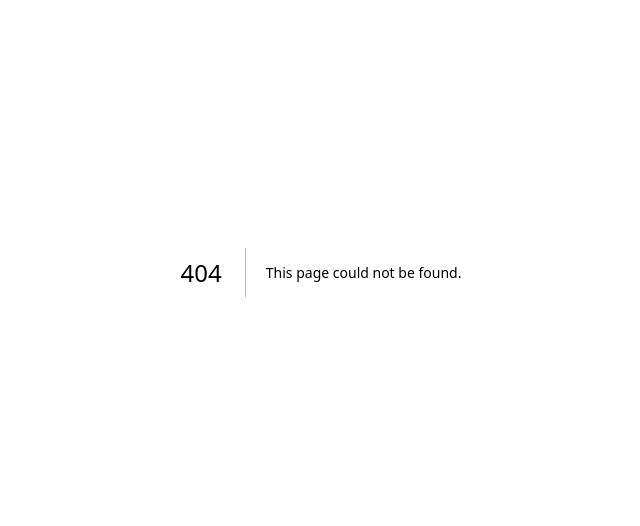
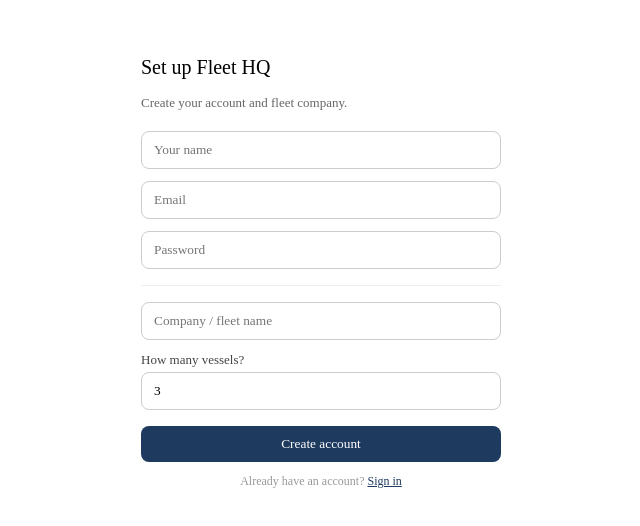
Before and after one commit to ClintonH99/nautical-ops-fleet-hq, a Next.js app: page /signup in a window 1280 px wide. Before the commit this address had no page. Shown: the part 128-654 px from the top of the page, without its empty margins (319-959 px from the left). Built offline with nearby package versions, Linux system fonts and the light colour scheme; no server answers.

Commit message:
Add Fleet HQ signup page with account, profile, and company creation

```diff
--- /dev/null
+++ b/app/signup/page.tsx
@@ -0,0 +1,106 @@
+'use client';
+
+import { useState } from 'react';
+import { useRouter } from 'next/navigation';
+import { supabase } from '@/lib/supabase';
+
+export default function SignupPage() {
+  const router = useRouter();
+  const [email, setEmail] = useState('');
+  const [password, setPassword] = useState('');
+  const [name, setName] = useState('');
+  const [companyName, setCompanyName] = useState('');
+  const [vesselCount, setVesselCount] = useState(3);
+  const [error, setError] = useState('');
+  const [loading, setLoading] = useState(false);
+
+  const handleSignup = async (e: React.FormEvent) => {
+    e.preventDefault();
+    setError('');
+    setLoading(true);
+
+    const { data: authData, error: authError } = await supabase.auth.signUp({
+      email,
+      password,
+    });
+
+    if (authError || !authData.user) {
+      setError(authError?.message ?? 'Failed to create account.');
+      setLoading(false);
+      return;
+    }
+
+    // Fleet HQ subscription holders aren't vessel crew, so position/department
+    // are set to placeholders — these columns exist for the mobile app's
+    // crew org-chart and don't cleanly apply here.
+    const { error: profileError } = await supabase.from('users').insert({
+      id: authData.user.id,
+      email,
+      name,
+      position: 'Fleet Manager',
+      department: 'BRIDGE',
+    });
+
+    if (profileError) {
+      setError('Account created, but profile setup failed: ' + profileError.message);
+      setLoading(false);
+      return;
+    }
+
+    const companyRes = await fetch('/api/companies', {
+      method: 'POST',
+      headers: { 'Content-Type': 'application/json' },
+      body: JSON.stringify({
+        userId: authData.user.id,
+        companyName,
+        vesselLimit: vesselCount,
+      }),
+    });
+
+    if (!companyRes.ok) {
+      const data = await companyRes.json();
+      setError('Account created, but company setup failed: ' + data.error);
+      setLoading(false);
+      return;
+    }
+
+    router.push('/dashboard');
+  };
+
+  return (
+    <div style={{ minHeight: '100vh', display: 'flex', alignItems: 'center', justifyContent: 'center' }}>
+      <form
+        onSubmit={handleSignup}
+        style={{ width: '360px', display: 'flex', flexDirection: 'column', gap: '12px' }}
+      >
+        <h1 style={{ fontSize: '20px', fontWeight: 500, marginBottom: '4px' }}>Set up Fleet HQ</h1>
+        <p style={{ fontSize: '13px', color: '#666', marginBottom: '8px' }}>
+          Create your account and fleet company.
+        </p>
+
+        <input type="text" placeholder="Your name" value={name} onChange={(e) => setName(e.target.value)} required style={{ padding: '10px 12px', border: '1px solid #ccc', borderRadius: '8px' }} />
+        <input type="email" placeholder="Email" value={email} onChange={(e) => setEmail(e.target.value)} required style={{ padding: '10px 12px', border: '1px solid #ccc', borderRadius: '8px' }} />
+        <input type="password" placeholder="Password" value={password} onChange={(e) => setPassword(e.target.value)} required minLength={6} style={{ padding: '10px 12px', border: '1px solid #ccc', borderRadius: '8px' }} />
+
+        <hr style={{ border: 'none', borderTop: '1px solid #eee', margin: '4px 0' }} />
+
+        <input type="text" placeholder="Company / fleet name" value={companyName} onChange={(e) => setCompanyName(e.target.value)} required style={{ padding: '10px 12px', border: '1px solid #ccc', borderRadius: '8px' }} />
+
+        <div>
+          <label style={{ fontSize: '13px', color: '#444', display: 'block', marginBottom: '4px' }}>How many vessels?</label>
+          <input type="number" min={1} value={vesselCount} onChange={(e) => setVesselCount(parseInt(e.target.value) || 1)} style={{ width: '100%', padding: '10px 12px', border: '1px solid #ccc', borderRadius: '8px' }} />
+        </div>
+
+        {error && <div style={{ color: '#c0392b', fontSize: '13px' }}>{error}</div>}
+
+        <button type="submit" disabled={loading} style={{ padding: '10px', borderRadius: '8px', background: '#1e3a5f', color: '#fff', fontWeight: 500, border: 'none', marginTop: '4px' }}>
+          {loading ? 'Creating account...' : 'Create account'}
+        </button>
+
+        <div style={{ fontSize: '12px', color: '#999', textAlign: 'center' }}>
+          Already have an account? <a href="/login" style={{ color: '#1e3a5f' }}>Sign in</a>
+        </div>
+      </form>
+    </div>
+  );
+}
```
